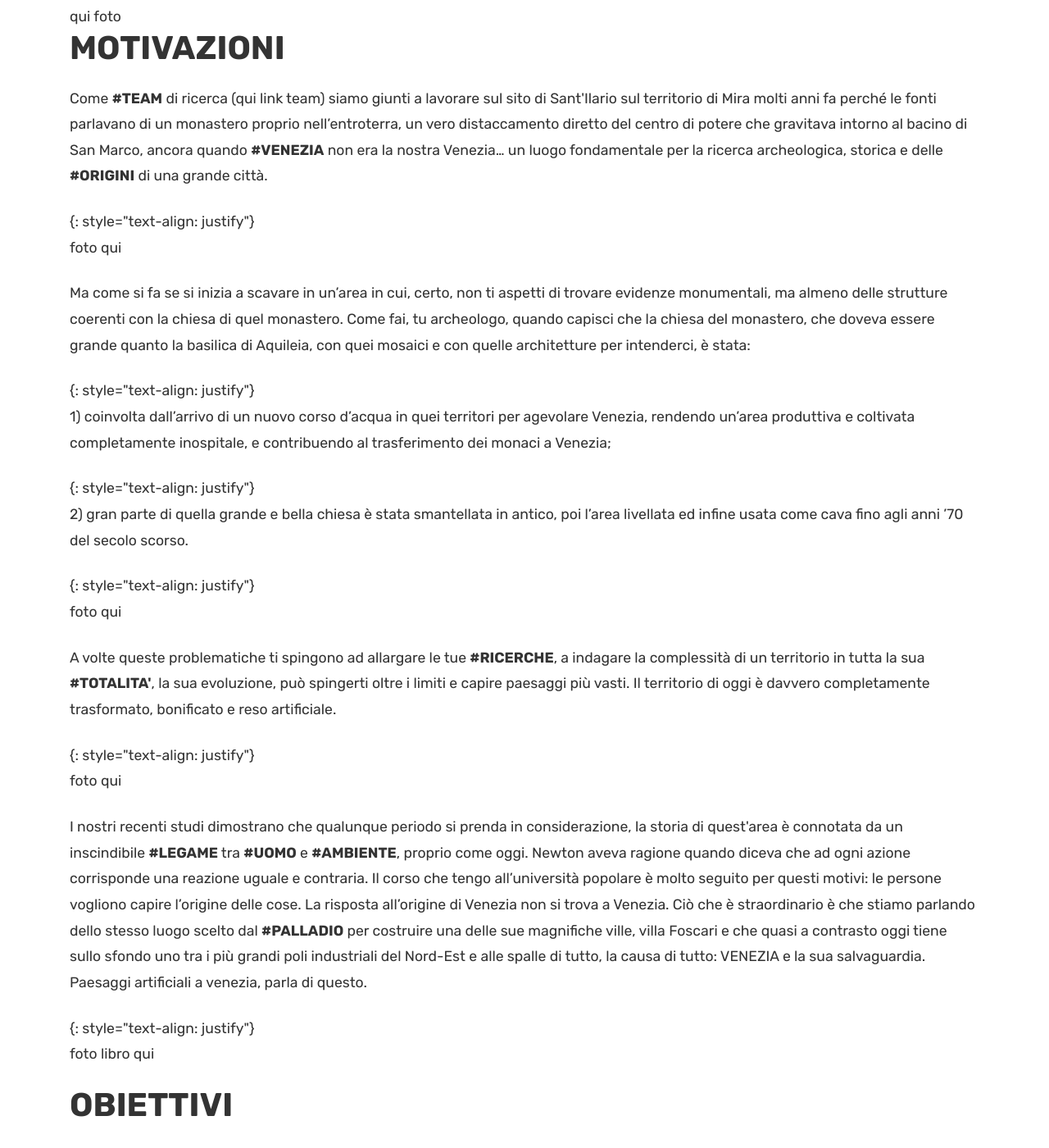
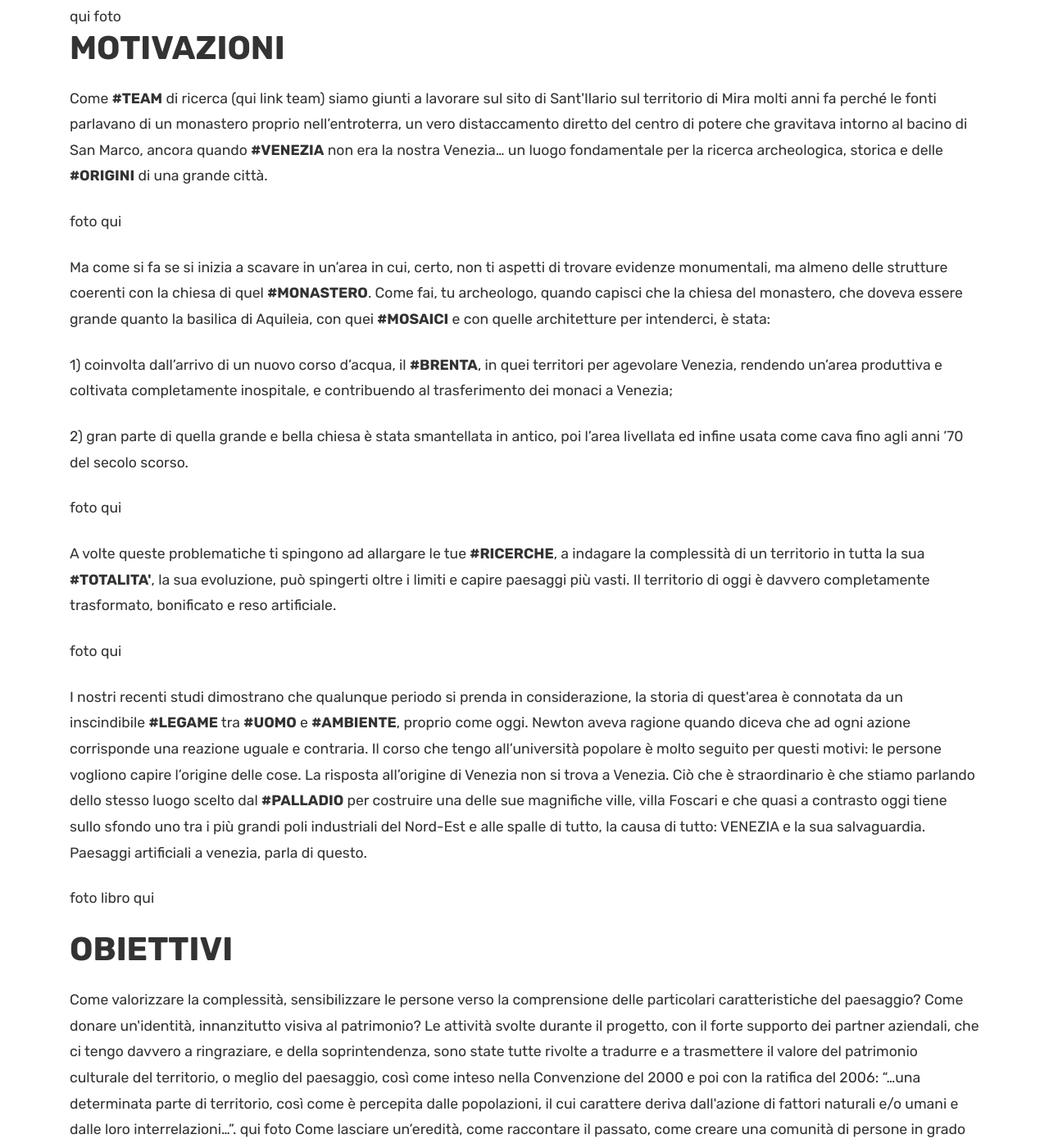
Before and after one commit to valrem93/SantIlarioeilBrenta_test, a Jekyll site: the page built from docs/heritage.html, in a window 1280 px wide and 1400 px high, scrolled down 260 px. Shown: the whole window at 82% size. Built offline with Jekyll 4.4.1, drawn with Linux system fonts in a browser that asks for light colours.

Commit message:
Update heritage.html

```diff
--- a/docs/heritage.html
+++ b/docs/heritage.html
@@ -7,27 +7,27 @@ title: Heritage
 <h1><b>MOTIVAZIONI</b></h1>
 <p>Come <b>#TEAM</b> di ricerca (qui link team) siamo giunti a lavorare sul sito di Sant'Ilario sul territorio di Mira molti anni fa perché le fonti parlavano di un monastero proprio nell’entroterra,
 un vero distaccamento diretto del centro di potere che gravitava intorno al bacino di San Marco, ancora quando <b>#VENEZIA</b> non era la nostra Venezia… un luogo fondamentale
-per la ricerca archeologica, storica e delle <b>#ORIGINI</b> di una grande città. </p> {: style="text-align: justify"}
+per la ricerca archeologica, storica e delle <b>#ORIGINI</b> di una grande città. </p>
 
  <p>foto qui </p>
 
 <p>Ma come si fa se si inizia a scavare in un’area in cui, certo, non ti aspetti di trovare evidenze monumentali, ma almeno delle strutture coerenti con la chiesa di
-quel monastero. Come fai, tu archeologo, quando capisci che la chiesa del monastero, che doveva essere grande quanto la basilica di Aquileia, con quei mosaici e con
-quelle architetture per intenderci, è stata: </p>{: style="text-align: justify"}
-<p>1) coinvolta dall’arrivo di un nuovo corso d’acqua in quei territori per agevolare Venezia, rendendo un’area produttiva e
-coltivata completamente inospitale, e contribuendo al trasferimento dei monaci a Venezia; </p>{: style="text-align: justify"}
-<p>2) gran parte di quella grande e bella chiesa è stata smantellata in antico, poi l’area livellata ed infine usata come cava fino agli anni ’70 del secolo scorso.</p>{: style="text-align: justify"}
+quel <b>#MONASTERO</b>. Come fai, tu archeologo, quando capisci che la chiesa del monastero, che doveva essere grande quanto la basilica di Aquileia, con quei <b>#MOSAICI</b> e con
+quelle architetture per intenderci, è stata: </p>
+<p>1) coinvolta dall’arrivo di un nuovo corso d’acqua, il <b>#BRENTA</b>, in quei territori per agevolare Venezia, rendendo un’area produttiva e
+coltivata completamente inospitale, e contribuendo al trasferimento dei monaci a Venezia; </p>
+<p>2) gran parte di quella grande e bella chiesa è stata smantellata in antico, poi l’area livellata ed infine usata come cava fino agli anni ’70 del secolo scorso.</p>
 
 <p>foto qui </p>
 
 <p>A volte queste problematiche ti spingono ad allargare le tue <b>#RICERCHE</b>, a indagare la complessità di un territorio in tutta la sua <b>#TOTALITA'</b>, la sua evoluzione,
-può spingerti oltre i limiti e capire paesaggi più vasti. Il territorio di oggi è davvero completamente trasformato, bonificato e reso artificiale. </p>{: style="text-align: justify"}
+può spingerti oltre i limiti e capire paesaggi più vasti. Il territorio di oggi è davvero completamente trasformato, bonificato e reso artificiale. </p>
 
 <p>foto qui </p>
 
 <p>I nostri recenti studi dimostrano che qualunque periodo si prenda in considerazione, la storia di quest'area è connotata da un inscindibile <b>#LEGAME</b> tra <b>#UOMO</b> e <b>#AMBIENTE</b>, proprio come oggi. Newton aveva ragione quando diceva che ad ogni azione corrisponde una reazione uguale e contraria. Il corso che tengo all’università popolare è molto seguito per questi motivi: le persone vogliono capire l’origine delle cose. La risposta all’origine di Venezia non si trova a Venezia.
 Ciò che è straordinario è che stiamo parlando dello stesso luogo scelto dal <b>#PALLADIO</b> per costruire una delle sue magnifiche ville, villa Foscari e che quasi a contrasto oggi tiene sullo sfondo uno tra i più grandi poli industriali del Nord-Est e alle spalle di tutto, la causa di tutto: VENEZIA e la sua salvaguardia.
-Paesaggi artificiali a venezia, parla di questo.</p> {: style="text-align: justify"}
+Paesaggi artificiali a venezia, parla di questo.</p>
 
 <p>foto libro qui </p>
 
```
